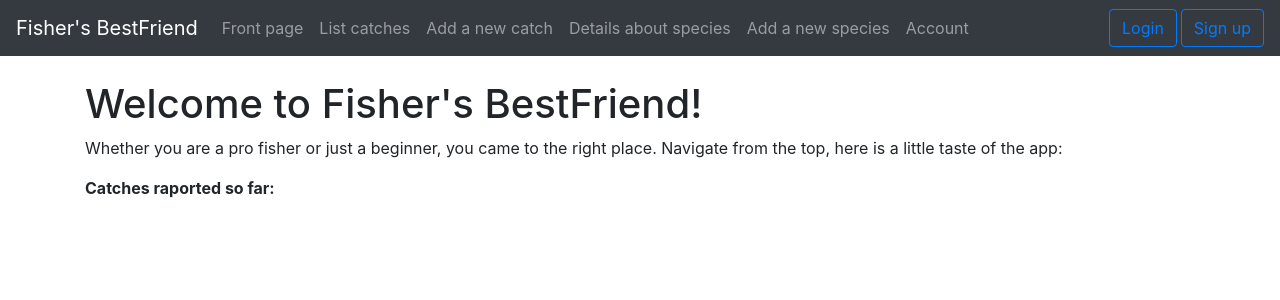
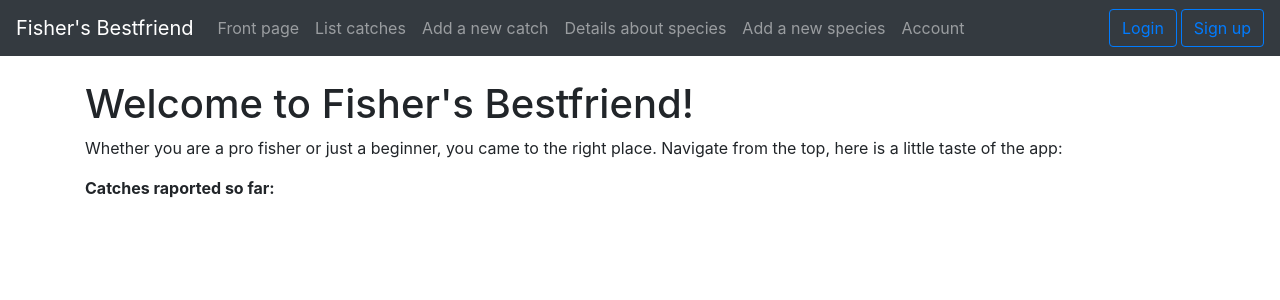
Before and after one commit to matiastamsi/KalastajanKaveri, a Flask app: page / in a window 1280 px wide. Shown: the top 300 px of the page. Run offline with Flask 2, Linux system fonts and the light colour scheme; data that the repository does not hold is empty; some libraries are stand-ins or nearby versions.

Commit message:
Fixed typo.

```diff
--- a/application/templates/index.html
+++ b/application/templates/index.html
@@ -2,7 +2,7 @@
 
 {% block body %}
 <h1>
-  Welcome to Fisher's BestFriend!
+  Welcome to Fisher's Bestfriend!
 </h1>
 <p>
 Whether you are a pro fisher or just a beginner, you came to the right place. Navigate from the top, here is a little taste of the app:
--- a/application/templates/layout.html
+++ b/application/templates/layout.html
@@ -2,14 +2,14 @@
 <html>
   <head>
     <meta charset="utf-8">
-    <title>Fisher's BestFriend</title>
+    <title>Fisher's Bestfriend</title>
     <link rel="stylesheet" href="https://maxcdn.bootstrapcdn.com/bootstrap/4.0.0/css/bootstrap.min.css" integrity="sha384-Gn5384xqQ1aoWXA+058RXPxPg6fy4IWvTNh0E263XmFcJlSAwiGgFAW/dAiS6JXm" crossorigin="anonymous">
   </head>
 
   <body>
 
       <nav class="navbar navbar-expand-md navbar-dark bg-dark mb-4">
-	<a class="navbar-brand" href="#">Fisher's BestFriend</a>
+	<a class="navbar-brand" href="#">Fisher's Bestfriend</a>
 	<button class="navbar-toggler" type="button" data-toggle="collapse" data-target="#navbarCollapse" aria-controls="navbarCollapse" aria-expanded="false" aria-label="Toggle navigation">
           <span class="navbar-toggler-icon"></span>
 	</button>
```
